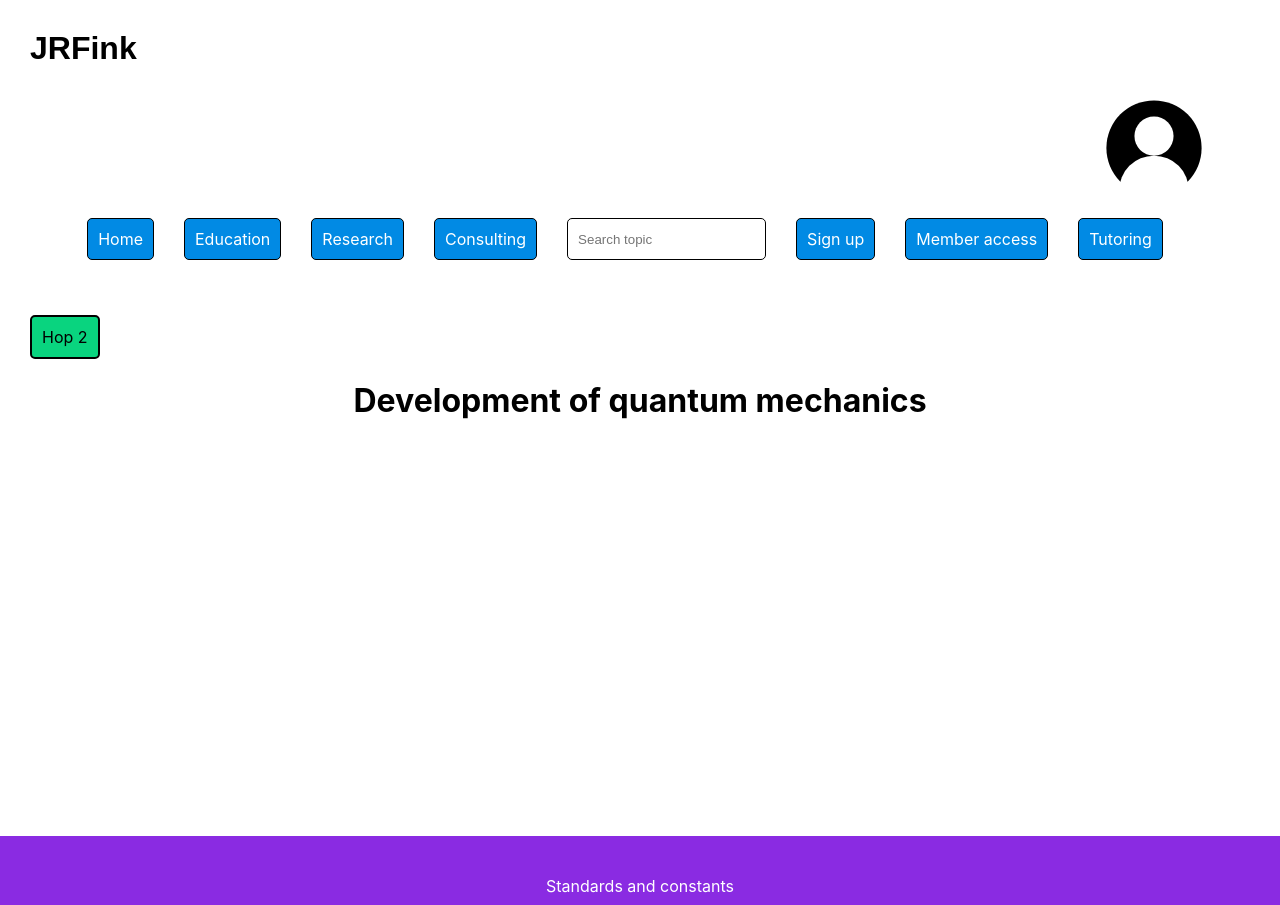
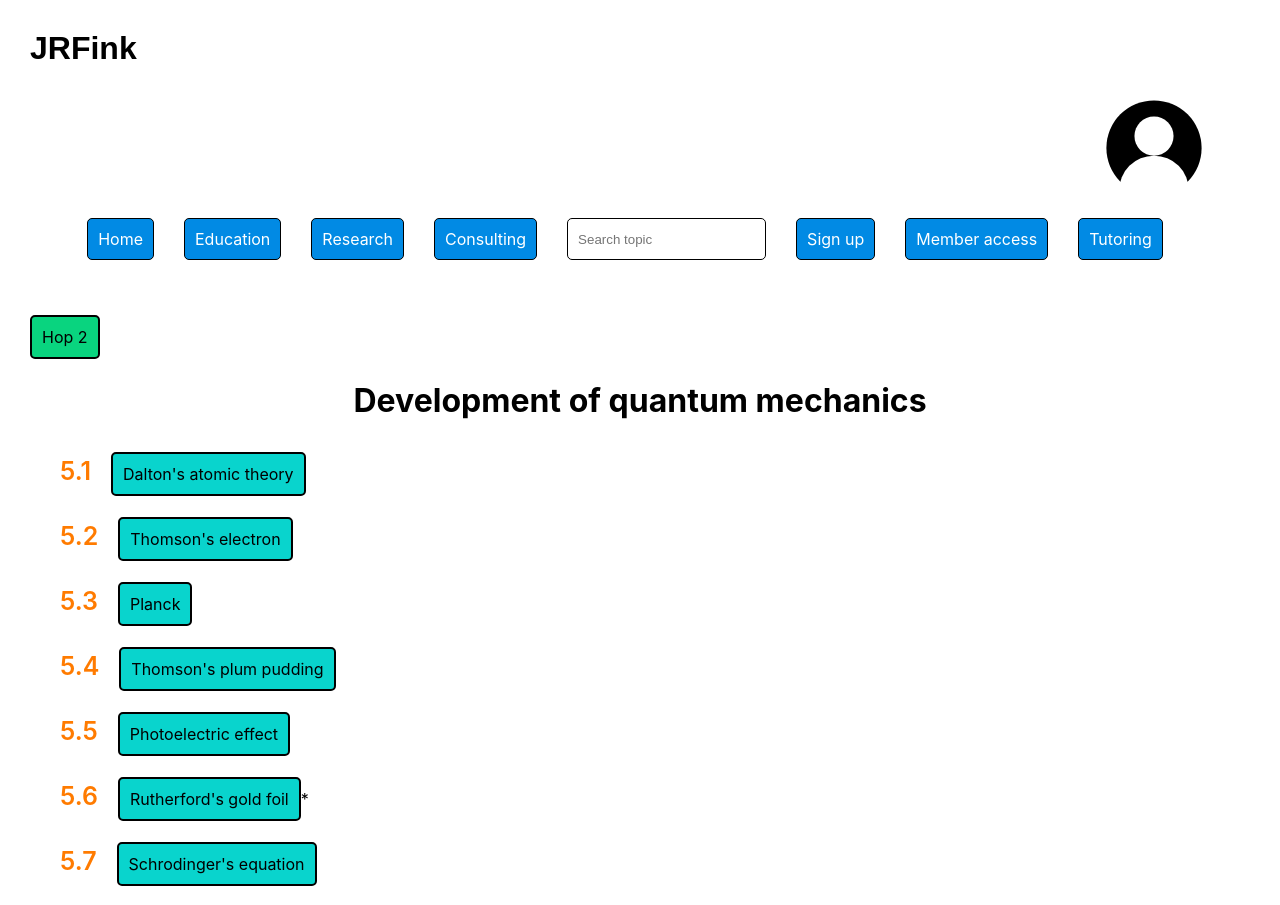
Before and after one commit to JRFink/jrfphyspagesnew, a Next.js app: page /education/hop2/qm in a window 1280 px wide. Shown: the top 905 px of the page. Built offline with nearby package versions, Linux system fonts and the light colour scheme.

Commit message:
Update index.tsx

```diff
--- a/pages/education/hop2/qm/index.tsx
+++ b/pages/education/hop2/qm/index.tsx
@@ -9,6 +9,62 @@ const Qm = () => {
         <h1 className={style.centerText}>
             Development of quantum mechanics
         </h1>
+            <h2 className={style.numberLink}>
+                 5.1
+             </h2>
+             <Link href="/education/hop2/qm/dalt" className={style.generalLink}>
+                 Dalton&#39;s atomic theory
+             </Link>
+             <br />
+             <h2 className={style.numberLink}>
+                 5.2
+             </h2>
+             <Link href="/education/hop2/qm/elec" className={style.generalLink}>
+                 Thomson&#39;s electron
+             </Link>
+             <br />
+             <h2 className={style.numberLink}>
+                 5.3
+             </h2>
+             <Link href="/education/hop2/qm/planck" className={style.generalLink}>
+                 Planck
+             </Link>
+             <br />
+             <h2 className={style.numberLink}>
+                 5.4
+             </h2>
+             <Link href="/education/hop2/qm/plum" className={style.generalLink}>
+                 Thomson&#39;s plum pudding
+             </Link>
+             <br />
+             <h2 className={style.numberLink}>
+                 5.5
+             </h2>
+             <Link href="/education/hop2/qm/photo" className={style.generalLink}>
+                 Photoelectric effect
+             </Link>
+             <br />
+             <h2 className={style.numberLink}>
+                 5.6
+             </h2>
+             <Link href="/education/hop2/qm/ruth" className={style.generalLink}>
+                 Rutherford&#39;s gold foil
+             </Link>*
+             <br />
+             <h2 className={style.numberLink}>
+                 5.7
+             </h2>
+             <Link href="/education/hop2/qm/schrod" className={style.generalLink}>
+                 Schrodinger&#39;s equation
+             </Link>
+             <br />
+             <h2 className={style.numberLink}>
+                 5.8
+             </h2>
+             <Link href="/education/hop2/qm/heis" className={style.generalLink}>
+                 Heisenberg&#39;s uncertainty relation
+             </Link>
+             <br />
        </>
     );
 }
```
